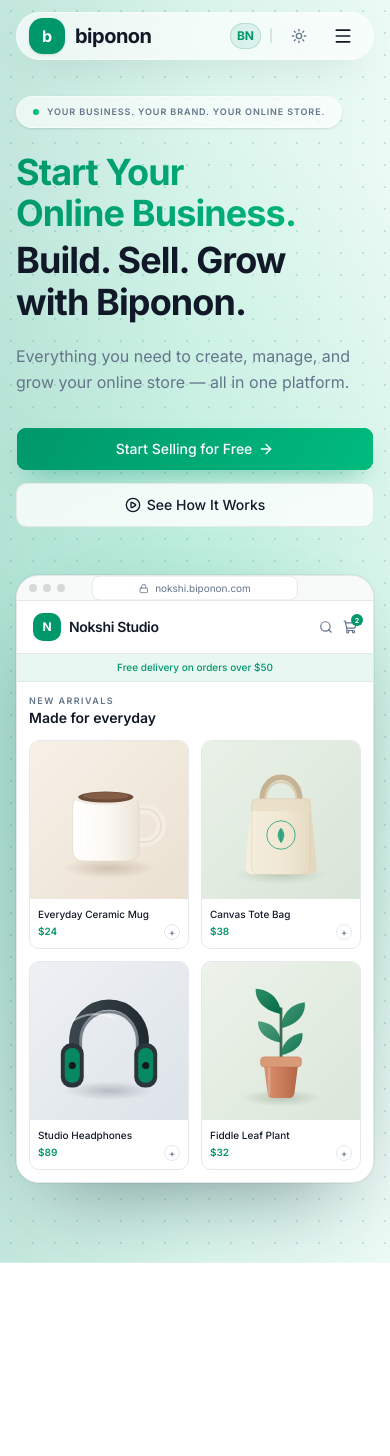
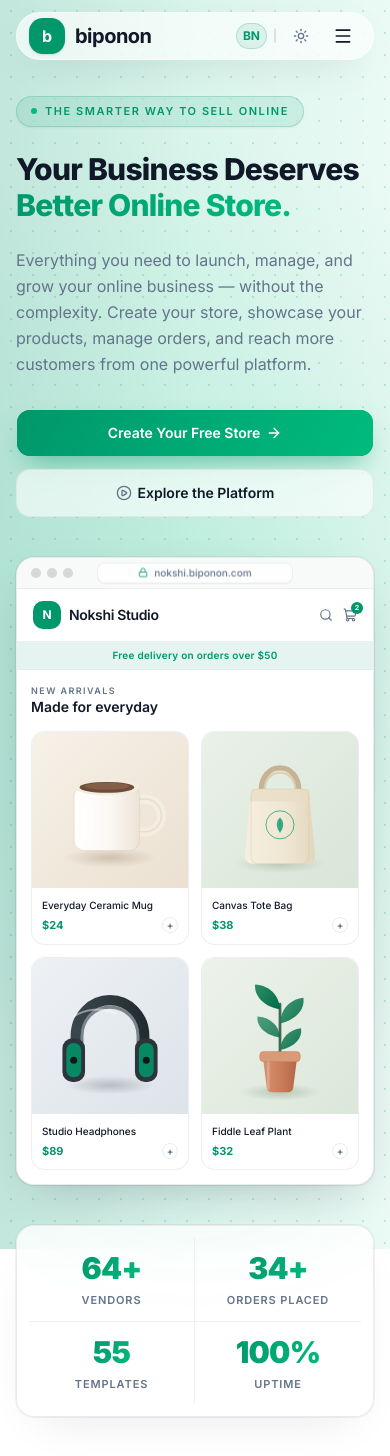
Before and after one commit to tfshorifulislam/biponon, a Next.js app: page / in a window 390 px wide. Shown: the top 1456 px of the page. Before the commit the page ends 1263 px from the top, so only its background shows below. Built offline with nearby package versions, Linux system fonts and the light colour scheme.

Commit message:
responsive issue fixed

```diff
--- a/src/app/page.tsx
+++ b/src/app/page.tsx
@@ -1,9 +1,11 @@
 import HeroSection from "@/components/banner/hero";
+import { StatsSection } from "@/components/banner/statsSection";
+
 export default function HomePage() {
   return (
     <>
       <HeroSection />
-
+      <StatsSection />
     </>
   );
 }
--- a/src/components/banner/hero.tsx
+++ b/src/components/banner/hero.tsx
@@ -44,43 +44,47 @@ export default function HeroSection() {
   const { t } = useLanguage();
 
   return (
-    <section className="relative isolate w-full overflow-hidden pb-20 pt-24 sm:pb-24 sm:pt-26 lg:pb-28 lg:pt-36">
+    <section className="relative isolate w-full overflow-hidden px-4 pb-16 pt-24 sm:px-6 sm:pb-20 sm:pt-28 lg:px-8 lg:pb-24 lg:pt-36">
       <div
         aria-hidden
         className="hero-background pointer-events-none absolute inset-0 -z-10"
       />
 
-      <div className="relative z-10 mx-auto w-full max-w-7xl px-4 sm:px-6 lg:px-8">
-        <div className="grid grid-cols-1 items-center gap-12 lg:grid-cols-2 lg:gap-12 xl:gap-16">
+      <div className="relative z-10 mx-auto w-full max-w-7xl">
+        <div className="grid grid-cols-1 items-center gap-10 lg:grid-cols-2 lg:gap-10 xl:gap-16">
           {/* Left Column: Messaging & CTAs */}
           <div className="flex flex-col items-start text-left">
-            <span className="inline-flex max-w-full items-center gap-2 rounded-full border border-white/50 bg-white/65 px-4 py-2 text-[9px] font-semibold uppercase tracking-[0.1em] text-muted-foreground shadow-sm backdrop-blur-xl sm:text-[11px] sm:tracking-[0.18em] dark:border-white/10 dark:bg-black/25">
+            {/* Subtle premium eyebrow badge */}
+            <span className="inline-flex items-center gap-2 rounded-full border border-primary/20 bg-primary/10 px-3.5 py-1.5 text-[11px] font-semibold uppercase tracking-[0.14em] text-primary shadow-xs backdrop-blur-sm dark:border-primary/25 dark:bg-primary/15">
               <span className="size-1.5 shrink-0 rounded-full bg-brand-secondary" />
               {t("hero.badge")}
             </span>
 
-            <h1 className="section-heading mt-6 max-w-xl text-4xl leading-[1.15] tracking-tight sm:mt-7 sm:text-5xl lg:text-5xl xl:text-6xl">
-              <span className="brand-gradient-text">
-                {t("hero.headingGradient")}
+            {/* Bold, impactful main heading */}
+            <h1 className="font-heading mt-6 max-w-xl text-3xl font-extrabold tracking-tight text-foreground sm:mt-7 sm:text-4xl md:text-5xl lg:text-5xl xl:text-[3.5rem] xl:leading-[1.12]">
+              <span className="block">
+                {t("hero.headingLine1")}
               </span>
-              <span className="section-heading-normal mt-1.5 sm:mt-2">
-                {t("hero.headingNormal")}
+              <span className="brand-gradient-text inline">
+                  {t("hero.headingGradient")}
               </span>
             </h1>
 
-            <p className="section-description mt-5 max-w-lg text-balance sm:mt-6">
+            {/* Clear, refined description */}
+            <p className="section-description mt-6 max-w-lg text-base leading-relaxed text-muted-foreground sm:text-lg sm:leading-relaxed">
               {t("hero.description")}
             </p>
 
-            <div className="mt-8 flex w-full flex-col gap-3 sm:mt-10 sm:w-auto sm:flex-row sm:gap-4">
+            {/* CTA action buttons */}
+            <div className="mt-8 flex w-full flex-col gap-3 sm:mt-10 sm:w-auto sm:flex-row sm:items-center sm:gap-4">
               <Button
                 size="lg"
                 nativeButton={false}
                 render={<Link href="/create-website" />}
-                className="h-11 w-full bg-primary px-6 text-white shadow-[0_12px_28px_-14px_rgba(0,151,107,0.7)] [background-image:var(--brand-gradient)] transition-all hover:text-white hover:shadow-[0_16px_34px_-14px_rgba(0,151,107,0.8)] sm:h-12 sm:w-auto"
+                className="group relative h-12 w-full overflow-hidden rounded-xl bg-primary px-7 text-sm font-semibold text-white shadow-[0_12px_28px_-12px_rgba(0,151,107,0.7)] [background-image:var(--brand-gradient)] transition-all duration-200 hover:shadow-[0_18px_36px_-12px_rgba(0,151,107,0.85)] hover:brightness-105 active:scale-[0.99] sm:w-auto"
               >
-                {t("hero.ctaPrimary")}
-                <ArrowRight className="size-4 transition-transform group-hover/button:translate-x-0.5" />
+                <span>{t("hero.ctaPrimary")}</span>
+                <ArrowRight className="size-4 transition-transform duration-200 group-hover:translate-x-1" />
               </Button>
 
               <Button
@@ -88,22 +92,23 @@ export default function HeroSection() {
                 size="lg"
                 nativeButton={false}
                 render={<Link href="/how-it-works" />}
-                className="h-11 w-full bg-background/80 px-6 backdrop-blur transition-colors hover:bg-muted sm:h-12 sm:w-auto"
+                className="h-12 w-full rounded-xl border-border/80 bg-background/60 px-6 text-sm font-semibold text-foreground backdrop-blur-sm transition-all duration-200 hover:border-foreground/20 hover:bg-muted active:scale-[0.99] sm:w-auto"
               >
-                <PlayCircle className="size-4" />
-                {t("hero.ctaSecondary")}
+                <PlayCircle className="size-4 text-muted-foreground transition-colors group-hover:text-foreground" />
+                <span>{t("hero.ctaSecondary")}</span>
               </Button>
             </div>
           </div>
 
           {/* Right Column: Store Demo / Preview */}
-          <div className="relative w-full max-w-2xl mx-auto lg:max-w-none">
+          <div className="relative mx-auto w-full max-w-2xl lg:max-w-none">
+            {/* Soft atmospheric ambient light */}
             <div
               aria-hidden
-              className="pointer-events-none absolute -inset-x-8 -bottom-8 -top-4 -z-10 rounded-[2.5rem] blur-2xl"
+              className="pointer-events-none absolute -inset-4 -z-10 rounded-3xl opacity-70 blur-2xl dark:opacity-50"
               style={{
                 background:
-                  "radial-gradient(60% 60% at 50% 50%, color-mix(in srgb, var(--brand-secondary) 20%, transparent), transparent 100%)",
+                  "radial-gradient(ellipse at center, color-mix(in srgb, var(--brand-primary) 18%, transparent), transparent 70%)",
               }}
             />
             <StorePreview />
@@ -118,18 +123,18 @@ function StorePreview() {
   const { t } = useLanguage();
 
   return (
-    <div className="overflow-hidden rounded-[1.4rem] border border-border bg-card text-left shadow-[0_36px_80px_-36px_rgba(15,23,42,0.45)] ring-1 ring-foreground/5 dark:ring-white/10">
+    <div className="overflow-hidden rounded-2xl border border-border/80 bg-card text-left shadow-[0_20px_50px_-20px_rgba(15,23,42,0.25),0_1px_3px_rgba(0,0,0,0.05)] ring-1 ring-black/5 transition-all duration-200 dark:border-white/10 dark:bg-card/95 dark:shadow-[0_24px_60px_-20px_rgba(0,0,0,0.7)] dark:ring-white/10">
       <BrowserBar />
 
       <div className="bg-background">
         <StoreNavbar />
 
-        <div className="border-b border-border bg-accent px-4 py-1.5 text-center text-[10px] font-medium text-accent-foreground">
+        <div className="border-b border-border/60 bg-primary/10 px-4 py-1.5 text-center text-[10px] font-semibold tracking-wide text-primary dark:bg-primary/15">
           {t("hero.preview.banner")}
         </div>
 
-        <div className="p-3 sm:p-4">
-          <div className="mb-3 flex items-end justify-between gap-3">
+        <div className="p-3.5 sm:p-5">
+          <div className="mb-3.5 flex items-end justify-between gap-3">
             <div>
               <p className="text-[9px] font-semibold uppercase tracking-[0.16em] text-muted-foreground">
                 {t("hero.preview.newArrivals")}
@@ -138,7 +143,7 @@ function StorePreview() {
                 {t("hero.preview.madeForEveryday")}
               </p>
             </div>
-            <span className="hidden text-[10px] font-medium text-primary sm:inline">
+            <span className="hidden cursor-pointer text-[10px] font-semibold text-primary transition-colors hover:underline sm:inline">
               {t("hero.preview.viewAll")}
             </span>
           </div>
@@ -147,27 +152,27 @@ function StorePreview() {
             {productItems.map((product) => (
               <div
                 key={product.key}
-                className="overflow-hidden rounded-lg border border-border bg-card"
+                className="group overflow-hidden rounded-xl border border-border/70 bg-card transition-all duration-200 hover:-translate-y-0.5 hover:border-primary/40 hover:shadow-sm"
               >
-                <div className="aspect-square overflow-hidden bg-muted">
+                <div className="aspect-square overflow-hidden bg-muted/60">
                   <Image
                     src={product.image}
                     alt={t(product.key)}
                     width={320}
                     height={320}
                     unoptimized
-                    className="size-full object-cover"
+                    className="size-full object-cover transition-transform duration-300 group-hover:scale-105"
                   />
                 </div>
-                <div className="px-2 py-2">
+                <div className="p-2.5">
                   <p className="truncate text-[10px] font-medium text-foreground">
                     {t(product.key)}
                   </p>
-                  <div className="mt-0.5 flex items-center justify-between">
-                    <p className="text-[10px] font-semibold text-primary">
+                  <div className="mt-1 flex items-center justify-between">
+                    <p className="text-[11px] font-bold text-primary">
                       {product.price}
                     </p>
-                    <span className="grid size-4 place-items-center rounded-full border border-border text-[10px] leading-none text-muted-foreground">
+                    <span className="grid size-4 place-items-center rounded-full border border-border/80 text-[10px] font-semibold leading-none text-muted-foreground transition-colors group-hover:border-primary group-hover:bg-primary group-hover:text-primary-foreground">
                       +
                     </span>
                   </div>
@@ -183,16 +188,16 @@ function StorePreview() {
 
 function BrowserBar() {
   return (
-    <div className="relative flex items-center border-b border-border bg-muted/60 px-3 py-2">
+    <div className="relative flex items-center border-b border-border/70 bg-muted/60 px-3.5 py-2.5 dark:bg-white/5">
       <div className="flex gap-1.5" aria-hidden>
-        <span className="size-2 rounded-full bg-foreground/15" />
-        <span className="size-2 rounded-full bg-foreground/15" />
-        <span className="size-2 rounded-full bg-foreground/15" />
+        <span className="size-2.5 rounded-full bg-foreground/15 dark:bg-white/20" />
+        <span className="size-2.5 rounded-full bg-foreground/15 dark:bg-white/20" />
+        <span className="size-2.5 rounded-full bg-foreground/15 dark:bg-white/20" />
       </div>
 
-      <div className="absolute left-1/2 top-1/2 flex w-[58%] max-w-[240px] -translate-x-1/2 -translate-y-1/2 items-center justify-center gap-1.5 rounded-md border border-border bg-background px-2.5 py-1">
-        <Lock className="size-2.5 shrink-0 text-muted-foreground" />
-        <span className="truncate text-[10px] text-muted-foreground">
+      <div className="absolute left-1/2 top-1/2 flex w-[55%] max-w-[240px] -translate-x-1/2 -translate-y-1/2 items-center justify-center gap-1.5 rounded-md border border-border/70 bg-background/80 px-2 py-0.5 shadow-2xs backdrop-blur-xs sm:w-[60%] sm:px-2.5 sm:py-1">
+        <Lock className="size-2.5 shrink-0 text-primary" />
+        <span className="truncate text-[10px] font-medium text-muted-foreground">
           nokshi.biponon.com
         </span>
       </div>
@@ -204,9 +209,9 @@ function StoreNavbar() {
   const { t } = useLanguage();
 
   return (
-    <div className="flex items-center justify-between gap-3 border-b border-border px-4 py-3 sm:px-5">
+    <div className="flex items-center justify-between gap-3 border-b border-border/70 px-4 py-3 sm:px-5">
       <div className="flex min-w-0 items-center gap-2">
-        <span className="grid size-7 shrink-0 place-items-center rounded-lg bg-primary text-xs font-bold text-primary-foreground">
+        <span className="grid size-7 shrink-0 place-items-center rounded-lg bg-primary text-xs font-bold text-primary-foreground shadow-2xs">
           N
         </span>
         <span className="truncate font-heading text-sm font-semibold tracking-tight text-foreground">
@@ -215,9 +220,9 @@ function StoreNavbar() {
       </div>
 
       <div className="hidden items-center gap-4 text-[11px] font-medium text-muted-foreground sm:flex">
-        <span className="text-foreground">{t("hero.preview.navShop")}</span>
-        <span>{t("hero.preview.navNewIn")}</span>
-        <span>{t("hero.preview.navAbout")}</span>
+        <span className="font-semibold text-foreground">{t("hero.preview.navShop")}</span>
+        <span className="transition-colors hover:text-foreground">{t("hero.preview.navNewIn")}</span>
+        <span className="transition-colors hover:text-foreground">{t("hero.preview.navAbout")}</span>
       </div>
 
       <div className="flex shrink-0 items-center gap-2.5 text-muted-foreground">
--- /dev/null
+++ b/src/components/banner/statsSection.tsx
@@ -0,0 +1,181 @@
+"use client";
+
+import { useEffect, useRef, useState } from "react";
+import { useLanguage } from "@/lib/i18n/languageContext";
+import { cn } from "@/lib/utils";
+
+interface StatItem {
+  id: string;
+  target: number;
+  suffix: string;
+  labelKey: string;
+  defaultLabel: string;
+}
+
+const STATS_DATA: StatItem[] = [
+  {
+    id: "vendors",
+    target: 64,
+    suffix: "+",
+    labelKey: "stats.vendors",
+    defaultLabel: "Vendors",
+  },
+  {
+    id: "orders",
+    target: 34,
+    suffix: "+",
+    labelKey: "stats.ordersPlaced",
+    defaultLabel: "Orders Placed",
+  },
+  {
+    id: "templates",
+    target: 55,
+    suffix: "",
+    labelKey: "stats.templates",
+    defaultLabel: "Templates",
+  },
+  {
+    id: "uptime",
+    target: 100,
+    suffix: "%",
+    labelKey: "stats.uptime",
+    defaultLabel: "Uptime",
+  },
+];
+
+function easeOutCubic(t: number): number {
+  return 1 - Math.pow(1 - t, 3);
+}
+
+function toBanglaDigits(num: number | string): string {
+  const bnDigits = ["০", "১", "২", "৩", "৪", "৫", "৬", "৭", "৮", "৯"];
+  return String(num).replace(/[0-9]/g, (d) => bnDigits[parseInt(d, 10)]);
+}
+
+export function StatsSection() {
+  const { t, language } = useLanguage();
+  const sectionRef = useRef<HTMLElement | null>(null);
+  const hasAnimatedRef = useRef(false);
+
+  // Initial counts start at 0
+  const [counts, setCounts] = useState<number[]>([0, 0, 0, 0]);
+
+  useEffect(() => {
+    const sectionEl = sectionRef.current;
+    if (!sectionEl) return;
+
+    const observer = new IntersectionObserver(
+      (entries) => {
+        const [entry] = entries;
+        if (entry.isIntersecting && !hasAnimatedRef.current) {
+          hasAnimatedRef.current = true;
+          observer.disconnect();
+
+          // Check prefers-reduced-motion
+          const prefersReducedMotion =
+            typeof window !== "undefined" &&
+            window.matchMedia("(prefers-reduced-motion: reduce)").matches;
+
+          if (prefersReducedMotion) {
+            setCounts(STATS_DATA.map((s) => s.target));
+            return;
+          }
+
+          const duration = 1800; // ~1.8 seconds
+          const startTime = performance.now();
+
+          const frame = (currentTime: number) => {
+            const elapsed = currentTime - startTime;
+            const progress = Math.min(elapsed / duration, 1);
+            const easedProgress = easeOutCubic(progress);
+
+            setCounts(
+              STATS_DATA.map((s) => Math.round(s.target * easedProgress))
+            );
+
+            if (progress < 1) {
+              requestAnimationFrame(frame);
+            } else {
+              setCounts(STATS_DATA.map((s) => s.target));
+            }
+          };
+
+          requestAnimationFrame(frame);
+        }
+      },
+      {
+        threshold: 0.25,
+      }
+    );
+
+    observer.observe(sectionEl);
+
+    return () => {
+      observer.disconnect();
+    };
+  }, []);
+
+  return (
+    <section
+      ref={sectionRef}
+      aria-label="Biponon platform statistics"
+      className="relative z-10 w-full px-4 pb-16 sm:px-6 sm:pb-20 lg:px-8 -mt-6 sm:-mt-8 lg:-mt-10"
+    >
+      <div className="mx-auto w-full max-w-7xl">
+        <div className="relative overflow-hidden rounded-2xl border border-border/80 bg-card/80 p-3 shadow-[0_20px_50px_-24px_rgba(15,23,42,0.12)] ring-1 ring-black/5 backdrop-blur-xl sm:rounded-3xl sm:p-8 lg:p-10 dark:border-white/10 dark:bg-card/60 dark:shadow-[0_24px_60px_-24px_rgba(0,0,0,0.7)] dark:ring-white/10">
+          {/* Subtle decorative background shimmer */}
+          <div
+            aria-hidden
+            className="pointer-events-none absolute -inset-x-20 -top-20 -z-10 h-20 rounded-full opacity-40 blur-3xl dark:opacity-20"
+            style={{
+              background:
+                "radial-gradient(ellipse at center, color-mix(in srgb, var(--brand-secondary) 25%, transparent), transparent 70%)",
+            }}
+          />
+
+          <div className="grid grid-cols-2 lg:grid-cols-4">
+            {STATS_DATA.map((stat, idx) => {
+              const currentVal = counts[idx];
+              const displayVal =
+                language === "bn"
+                  ? toBanglaDigits(currentVal)
+                  : String(currentVal);
+              const label = t(stat.labelKey);
+
+              return (
+                <div
+                  key={stat.id}
+                  className={cn(
+                    "flex flex-col items-center justify-center p-3 text-center sm:p-6",
+                    // Mobile 2x2 grid dividers:
+                    idx % 2 === 0
+                      ? "border-r border-border/60"
+                      : "",
+                    idx < 2
+                      ? "border-b border-border/60 lg:border-b-0"
+                      : "",
+                    // Desktop dividers:
+                    idx < STATS_DATA.length - 1
+                      ? "lg:border-r lg:border-border/60"
+                      : "lg:border-r-0"
+                  )}
+                >
+                  <div className="flex items-baseline justify-center">
+                    <span className="font-heading brand-gradient-text text-3xl font-black tracking-tight sm:text-5xl lg:text-5xl xl:text-6xl">
+                      {displayVal}
+                      <span className="inline">{stat.suffix}</span>
+                    </span>
+                  </div>
+
+                  <p className="mt-1.5 text-[11px] font-semibold uppercase tracking-[0.08em] text-muted-foreground sm:mt-2 sm:text-sm sm:tracking-wider">
+                    {label || stat.defaultLabel}
+                  </p>
+                </div>
+              );
+            })}
+          </div>
+        </div>
+      </div>
+    </section>
+  );
+}
--- a/src/components/navbar/mobileNavbar.tsx
+++ b/src/components/navbar/mobileNavbar.tsx
@@ -90,7 +90,7 @@ export function MobileNavbar() {
     <div className="flex w-full items-center justify-between lg:hidden">
       <BrandLogo />
 
-      <div className="flex items-center gap-2">
+      <div className="flex items-center gap-1.5 sm:gap-2">
         <LanguageSwitcher />
 
         <span
@@ -177,7 +177,7 @@ export function MobileNavbar() {
                 <span className="text-sm font-medium text-muted-foreground">
                   {t("nav.languageLabel")}
                 </span>
-                <div className="flex items-center gap-2">
+                <div className="flex items-center gap-1.5 sm:gap-2">
                   <LanguageSwitcher />
                   <span
                     className="text-muted-foreground/40 text-xs font-light select-none"
--- a/src/lib/i18n/translations.ts
+++ b/src/lib/i18n/translations.ts
@@ -26,13 +26,14 @@ export const translations = {
 
     // Hero Section
     hero: {
-      badge: "YOUR BUSINESS. YOUR BRAND. YOUR ONLINE STORE.",
-      headingGradient: "Start Your Online Business.",
-      headingNormal: "Build. Sell. Grow with Biponon.",
+      badge: "THE SMARTER WAY TO SELL ONLINE",
+      headingLine1: "Your Business Deserves",
+      headingPrefix: "a ",
+      headingGradient: "Better Online Store.",
       description:
-        "Everything you need to create, manage, and grow your online store — all in one platform.",
-      ctaPrimary: "Start Selling for Free",
-      ctaSecondary: "See How It Works",
+        "Everything you need to launch, manage, and grow your online business — without the complexity. Create your store, showcase your products, manage orders, and reach more customers from one powerful platform.",
+      ctaPrimary: "Create Your Free Store",
+      ctaSecondary: "Explore the Platform",
       preview: {
         banner: "Free delivery on orders over $50",
         newArrivals: "New arrivals",
@@ -49,6 +50,14 @@ export const translations = {
           fiddleLeafPlant: "Fiddle Leaf Plant",
         },
       },
+    },
+
+    // Stats Section
+    stats: {
+      vendors: "Vendors",
+      ordersPlaced: "Orders Placed",
+      templates: "Templates",
+      uptime: "Uptime",
     },
 
     // Features Section & Page
@@ -320,13 +329,14 @@ export const translations = {
 
     // Hero Section
     hero: {
-      badge: "আপনার ব্যবসা। আপনার ব্র্যান্ড। আপনার অনলাইন স্টোর।",
-      headingGradient: "শুরু করুন আপনার অনলাইন ব্যবসা।",
-      headingNormal: "গড়ুন। বিক্রি করুন। বড় হোন Biponon-এর সাথে।",
+      badge: "অনলাইনে বিক্রির আধুনিক সমাধান",
+      headingLine1: "আপনার ব্যবসার প্রয়োজন",
+      headingPrefix: "",
+      headingGradient: "একটি সেরা অনলাইন স্টোর।",
       description:
-        "আপনার অনলাইন স্টোর তৈরি, পরিচালনা ও প্রসারের সবকিছু — এক প্ল্যাটফর্মে।",
-      ctaPrimary: "বিনামূল্যে বিক্রি শুরু করুন",
-      ctaSecondary: "কীভাবে কাজ করে দেখুন",
+        "কোনো জটিলতা ছাড়াই আপনার অনলাইন ব্যবসা শুরু, পরিচালনা এবং বড় করার সবকিছু। এক শক্তিশালী প্ল্যাটফর্ম থেকেই স্টোর তৈরি করুন, পণ্য প্রদর্শন করুন, অর্ডার সামলান এবং আরও বেশি গ্রাহকের কাছে পৌঁছান।",
+      ctaPrimary: "আপনার ফ্রি স্টোর তৈরি করুন",
+      ctaSecondary: "প্ল্যাটফর্মটি ঘুরে দেখুন",
       preview: {
         banner: "$৫০-এর বেশি অর্ডারে ফ্রি ডেলিভারি",
         newArrivals: "নতুন কালেকশন",
@@ -343,6 +353,14 @@ export const translations = {
           fiddleLeafPlant: "ফিডল লিফ প্ল্যান্ট",
         },
       },
+    },
+
+    // Stats Section
+    stats: {
+      vendors: "ভেন্ডর",
+      ordersPlaced: "সম্পন্ন অর্ডার",
+      templates: "টেমপ্লেট",
+      uptime: "আপটাইম",
     },
 
     // Features Section & Page
```
Also changed, not shown: src/components/navbar/desktopNavbar.tsx (+6 -6 lines).
